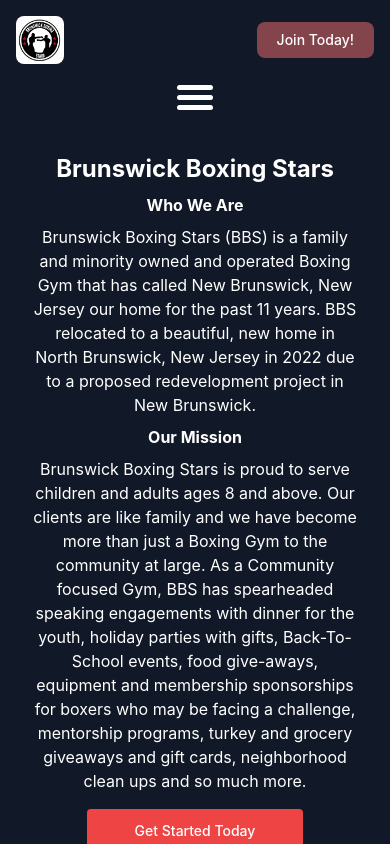
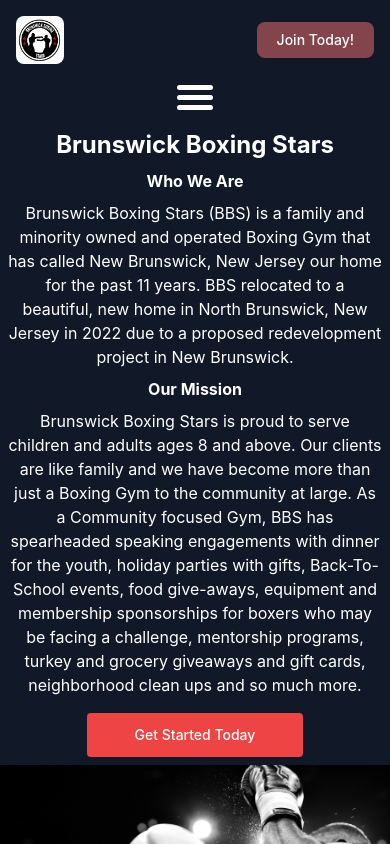
Before and after one commit to AndrewKalGit/coach-leo-boxing, a React (Create React App) app: page /about in a window 390 px wide. Shown: the top 844 px of the page. Built offline with nearby package versions, Linux system fonts and the light colour scheme.

Commit message:
padding reduced on about page for main header

```diff
--- a/src/Components/About.js
+++ b/src/Components/About.js
@@ -8,7 +8,7 @@
 <aside
   class="overflow-hidden sm:grid sm:grid-cols-2 sm:items-center bg-gray-900"
 >
-  <div class="p-8 md:p-12 lg:px-16 lg:py-24">
+  <div class="p-2 md:p-12 lg:px-16 lg:py-24">
     <div class="max-w-xl mx-auto text-center sm:text-left">
       <h2 class="text-2xl font-bold text-white md:text-2xl">
         Brunswick Boxing Stars
```
